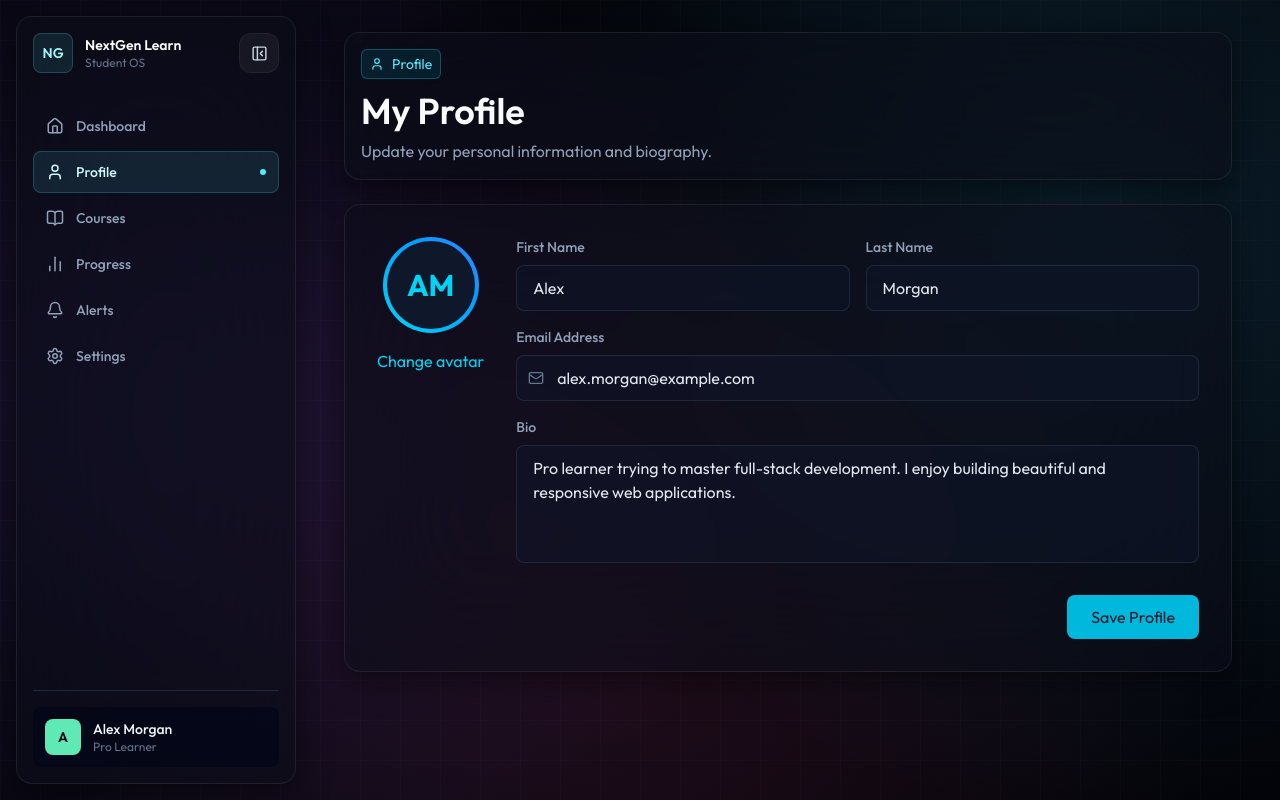
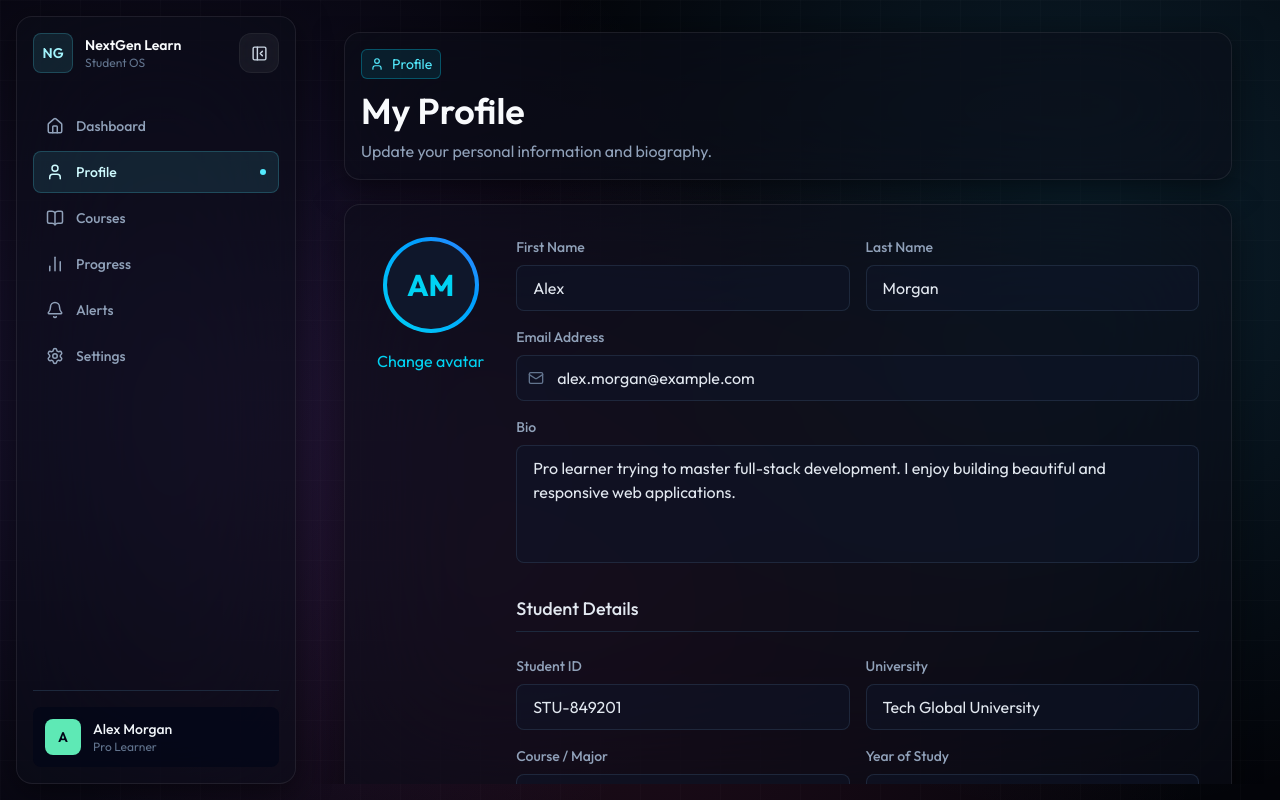
Before and after one commit to chavanpramod-ui/NextGen, a Next.js app: page /profile in a window 1280 px wide. Built offline with nearby package versions, Linux system fonts and the light colour scheme.

Commit message:
Add Student Details section to Profile Page

```diff
--- a/app/profile/page.tsx
+++ b/app/profile/page.tsx
@@ -8,6 +8,13 @@ export default function ProfilePage() {
   const [lastName, setLastName] = useState("Morgan");
   const [email, setEmail] = useState("alex.morgan@example.com");
   const [bio, setBio] = useState("Pro learner trying to master full-stack development. I enjoy building beautiful and responsive web applications.");
+
+  // Student Details State
+  const [studentId, setStudentId] = useState("STU-849201");
+  const [university, setUniversity] = useState("Tech Global University");
+  const [course, setCourse] = useState("B.S. Computer Science");
+  const [yearOfStudy, setYearOfStudy] = useState("Junior");
+
 
   const [isSaving, setIsSaving] = useState(false);
   const [saved, setSaved] = useState(false);
@@ -98,7 +105,56 @@ export default function ProfilePage() {
                 className="w-full bg-slate-900/50 border border-slate-700/50 rounded-lg px-4 py-2.5 text-slate-200 focus:outline-none focus:ring-2 focus:ring-cyan-500/50 focus:border-cyan-500/50 transition-all resize-none"
               />
             </div>
-            <div className="pt-4 flex justify-end items-center gap-4">
+
+            <div className="mt-4 mb-2">
+              <h3 className="text-lg font-medium text-slate-200 border-b border-slate-800 pb-2">Student Details</h3>
+            </div>
+
+            <div className="grid grid-cols-1 sm:grid-cols-2 gap-4">
+              <div className="flex flex-col gap-2">
+                <label className="text-sm font-medium text-slate-400">Student ID</label>
+                <input
+                  type="text"
+                  value={studentId}
+                  onChange={(e) => setStudentId(e.target.value)}
+                  className="w-full bg-slate-900/50 border border-slate-700/50 rounded-lg px-4 py-2.5 text-slate-200 focus:outline-none focus:ring-2 focus:ring-cyan-500/50 focus:border-cyan-500/50 transition-all"
+                />
+              </div>
+              <div className="flex flex-col gap-2">
+                <label className="text-sm font-medium text-slate-400">University</label>
+                <input
+                  type="text"
+                  value={university}
+                  onChange={(e) => setUniversity(e.target.value)}
+                  className="w-full bg-slate-900/50 border border-slate-700/50 rounded-lg px-4 py-2.5 text-slate-200 focus:outline-none focus:ring-2 focus:ring-cyan-500/50 focus:border-cyan-500/50 transition-all"
+                />
+              </div>
+              <div className="flex flex-col gap-2">
+                <label className="text-sm font-medium text-slate-400">Course / Major</label>
+                <input
+                  type="text"
+                  value={course}
+                  onChange={(e) => setCourse(e.target.value)}
+                  className="w-full bg-slate-900/50 border border-slate-700/50 rounded-lg px-4 py-2.5 text-slate-200 focus:outline-none focus:ring-2 focus:ring-cyan-500/50 focus:border-cyan-500/50 transition-all"
+                />
+              </div>
+              <div className="flex flex-col gap-2">
+                <label className="text-sm font-medium text-slate-400">Year of Study</label>
+                <select
+                  value={yearOfStudy}
+                  onChange={(e) => setYearOfStudy(e.target.value)}
+                  className="w-full bg-slate-900/50 border border-slate-700/50 rounded-lg px-4 py-2.5 text-slate-200 focus:outline-none focus:ring-2 focus:ring-cyan-500/50 focus:border-cyan-500/50 transition-all appearance-none"
+                >
+                  <option value="Freshman" className="bg-slate-900">Freshman</option>
+                  <option value="Sophomore" className="bg-slate-900">Sophomore</option>
+                  <option value="Junior" className="bg-slate-900">Junior</option>
+                  <option value="Senior" className="bg-slate-900">Senior</option>
+                  <option value="Graduate" className="bg-slate-900">Graduate</option>
+                </select>
+              </div>
+            </div>
+
+            <div className="pt-6 mt-2 border-t border-slate-800 flex justify-end items-center gap-4">
               {saved && (
                 <span className="text-emerald-400 text-sm flex items-center gap-1.5 animate-in fade-in zoom-in duration-300">
                   <Check size={16} /> Saved successfully
```
